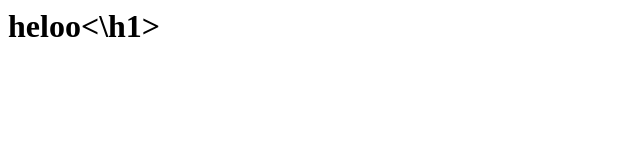
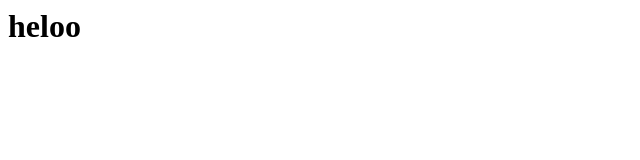
Before and after one commit to binhauth/binhvippro, a plain HTML site: page index.html in a window 1280 px wide. Shown: the whole page, without its empty margins (0-640 px from the left). Drawn offline with Linux system fonts and the light colour scheme.

Commit message:
Update index.html

```diff
--- a/index.html
+++ b/index.html
@@ -1 +1 @@
-<h1> heloo<\h1>
+<h1> heloo</h1>
```
